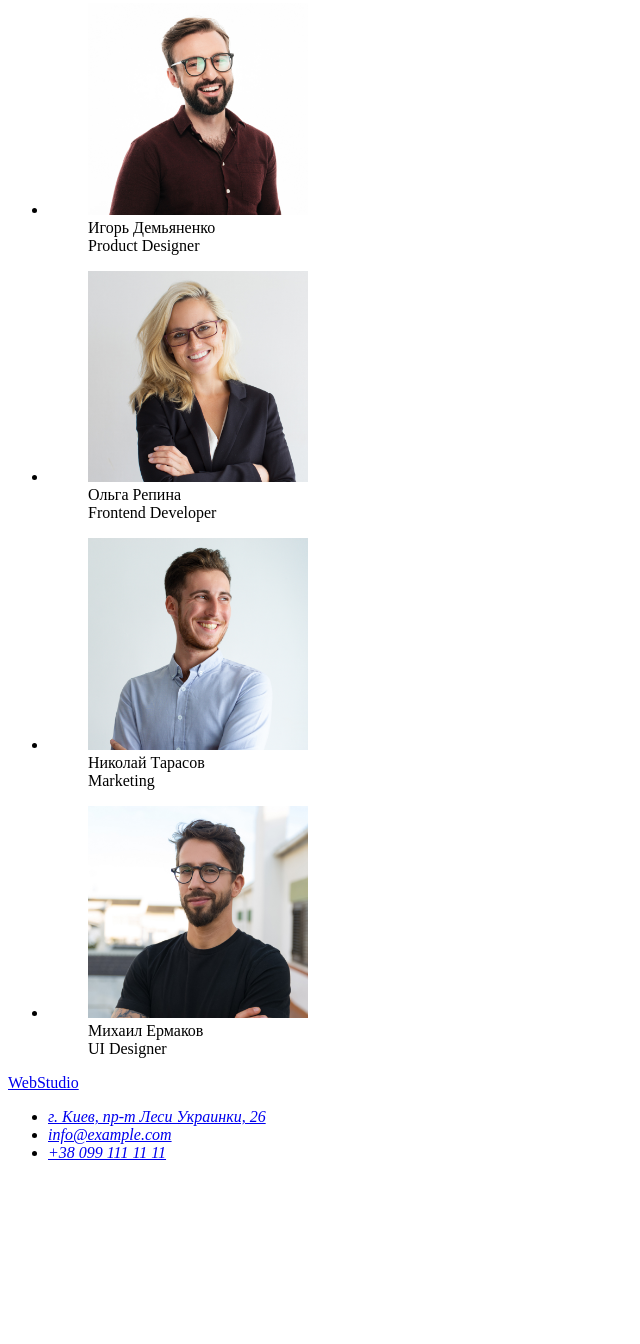
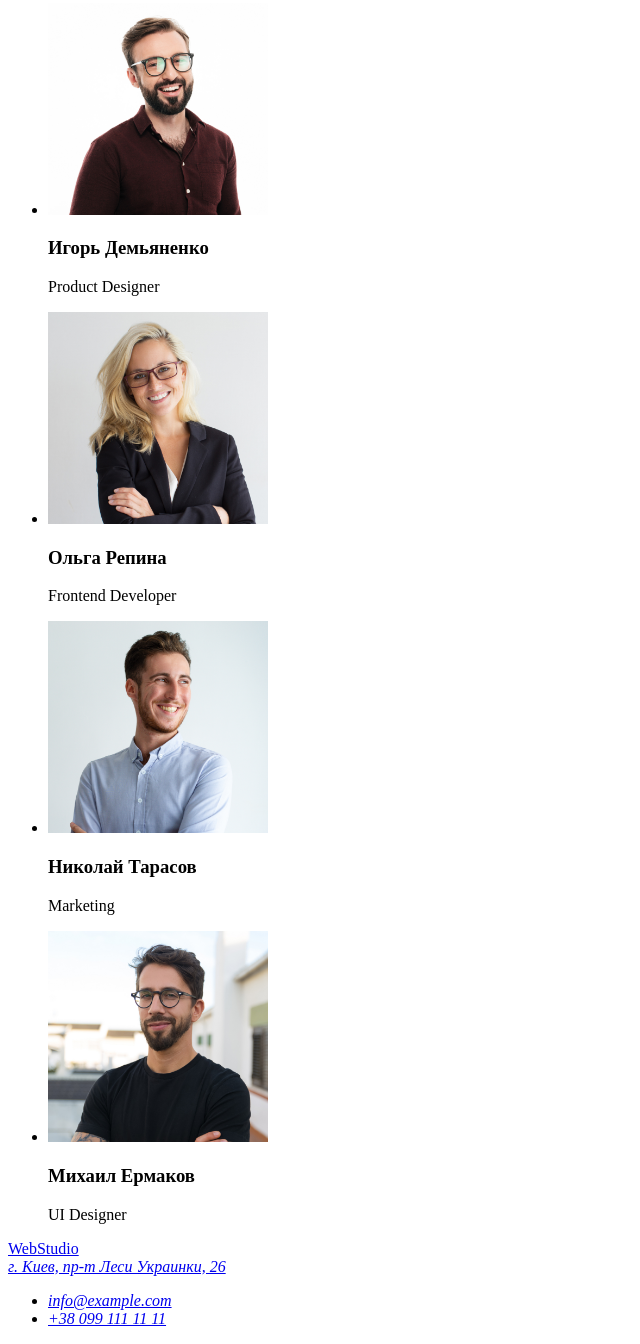
Before and after one commit to DenysVitvitskyi/goit-markup-hw-01, a plain HTML site: page index.html in a window 1280 px wide. Shown: the part 1186-2530 px from the top of the page, without its empty margins (0-640 px from the left). Before the commit the page ends 2364 px from the top, so only its background shows below. Drawn offline with Linux system fonts and the light colour scheme.

Commit message:
Home Work v1.3

```diff
--- a/index.html
+++ b/index.html
@@ -30,28 +30,20 @@
         <section>
             <ul>
                 <li>
-                    <article>
                         <h3>Внимание к деталям</h3>
                         <p>Идейные соображения, а также начало повседневной работы по формированию позиции.</p>
-                    </article>
                 </li>
                 <li>
-                    <article>
                     <h3>Пунктуальность</h3>
                     <p>Задача организации, в особенности же рамки и место обучения кадров влечет за собой.</p>
-                    </article>
                 </li>
                 <li>
-                    <article>
                         <h3>Планирование</h3>
                         <p>Равным образом консультация с широким активом в значительной степени обуславливает.</p>
-                    </article>
                 </li>
                 <li>
-                    <article>
                         <h3>Современные технологии</h3>
                         <p>Значимость этих проблем настолько очевидна, что реализация плановых заданий.</p>
-                    </article>
                 </li>
             </ul>
 
@@ -69,32 +61,24 @@
             <h2>Наша команда</h2>
             <ul>
                 <li>
-                    <figure>
-                        <img src="images/comand-1.jpg" width="220" alt="img">
-                        <figcaption>Игорь Демьяненко</figcaption>
-                        <figcaption>Product Designer</figcaption>
-                    </figure>
+                    <img src="images/comand-1.jpg" width="220" alt="img">
+                    <h3>Игорь Демьяненко</h3>
+                    <p>Product Designer</p>
                 </li>
                 <li>
-                    <figure>
                         <img src="images/comand-2.jpg" width="220" alt="img">
-                        <figcaption>Ольга Репина</figcaption>
-                        <figcaption>Frontend Developer</figcaption>
-                    </figure>
+                        <h3>Ольга Репина</h3>
+                        <p>Frontend Developer</p>
                 </li>
                 <li>
-                    <figure>
-                    <img src="images/comand-3.jpg" width="220" alt="img">
-                    <figcaption>Николай Тарасов</figcaption>
-                    <figcaption>Marketing</figcaption>
-                </figure>
+                        <img src="images/comand-3.jpg" width="220" alt="img">
+                        <h3>Николай Тарасов</h3>
+                        <p>Marketing</p>
                 </li>
                 <li>
-                    <figure>
                         <img src="images/comand-4.jpg" width="220" alt="img">
-                        <figcaption>Михаил Ермаков</figcaption>
-                        <figcaption>UI Designer</figcaption>
-                    </figure>
+                        <h3>Михаил Ермаков</h3>
+                        <p>UI Designer</p>
                 </li>
             </ul>
         </section>
@@ -102,10 +86,8 @@
     <footer>
         <a href="#">WebStudio</a>
 <address>
+                <a href="#">г. Киев, пр-т Леси Украинки, 26</a>
         <ul>
-            <li>
-                <a href="#">г. Киев, пр-т Леси Украинки, 26</a>
-            </li>
             <li>
                 <a href="mailto:info@example.com">info@example.com</a>
             </li>
```
